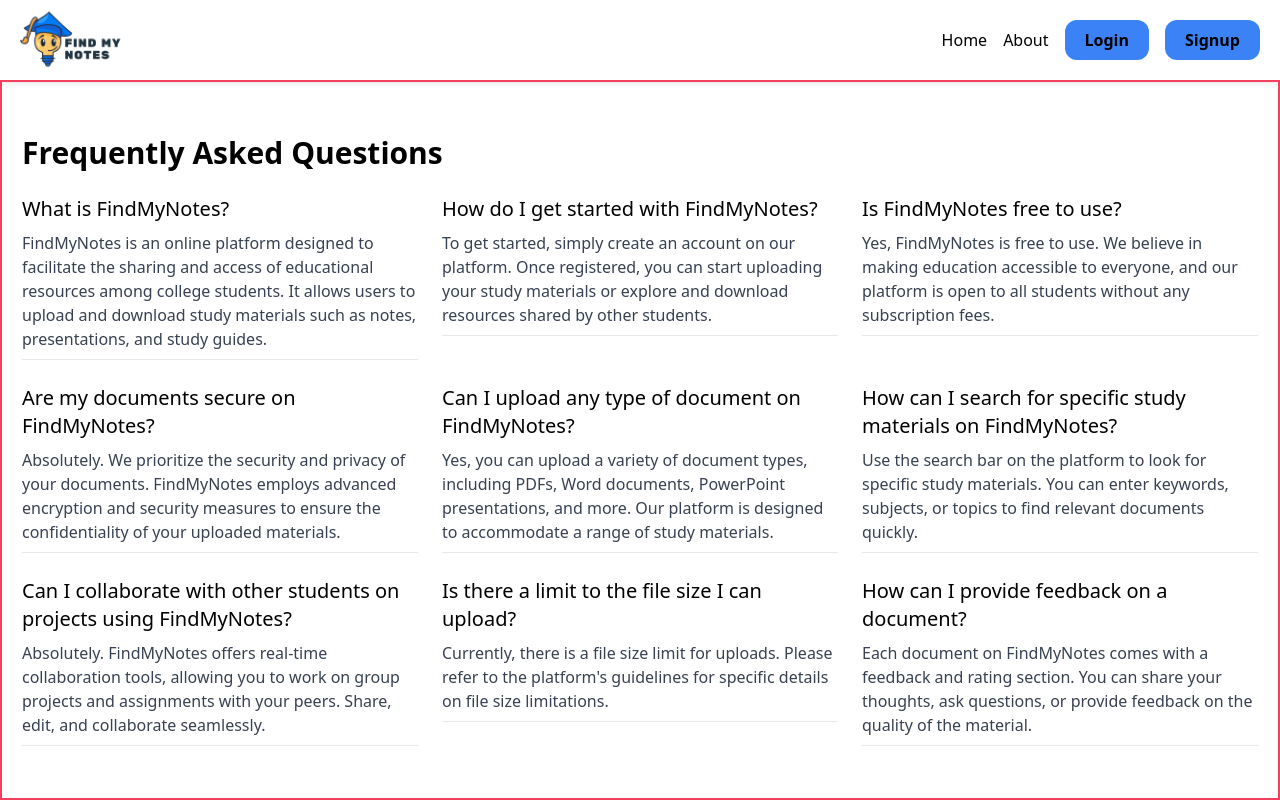
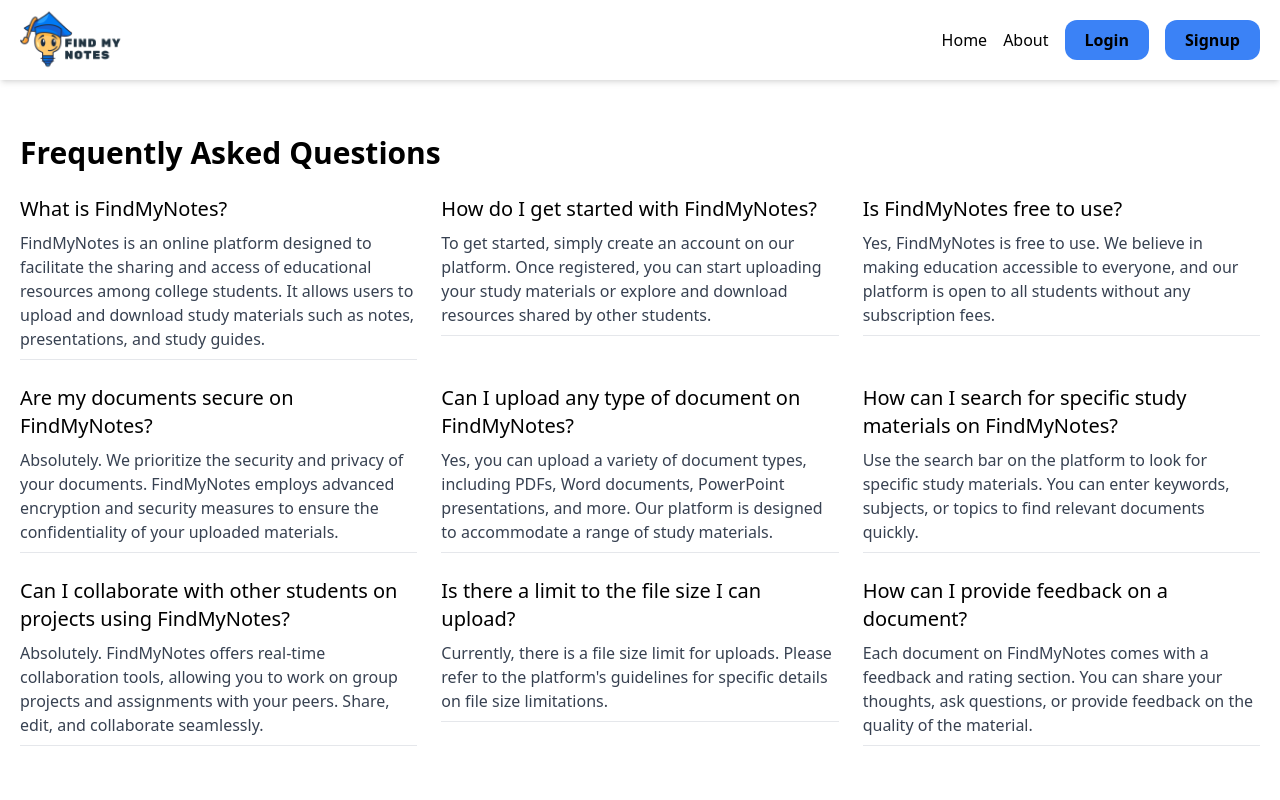
Before and after one commit to BardavalGovind/Make_Your_Notes, a React (Vite) app in the folder client/: page /faq in a window 1280 px wide. Built offline with nearby package versions, Linux system fonts and the light colour scheme.

Commit message:
faq page completed

```diff
--- a/client/src/pages/Faq.jsx
+++ b/client/src/pages/Faq.jsx
@@ -1,4 +1,4 @@
-import React from 'react'
+import React from 'react';
 
 const Faq = () => {
     const faqs = [
@@ -51,7 +51,7 @@
       ];
   return (
     <div className='h-heightWithoutNavbar gird place-content-center
-     border-2 border-rose-500 '>
+      '>
       <div className='mx-auto max-w-[1550px] px-5 py-8'>
         <h1 className='mb-6 text-3xl font-black'>Frequently Asked Questions</h1>
         <div className="grid gird-cols-1 gap-6
```
